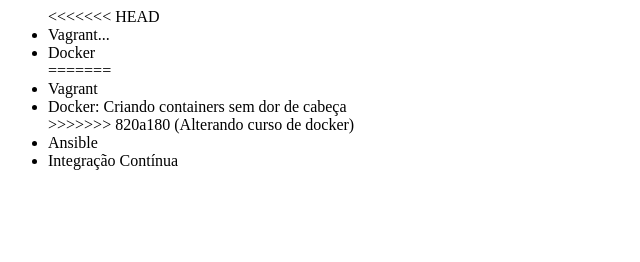
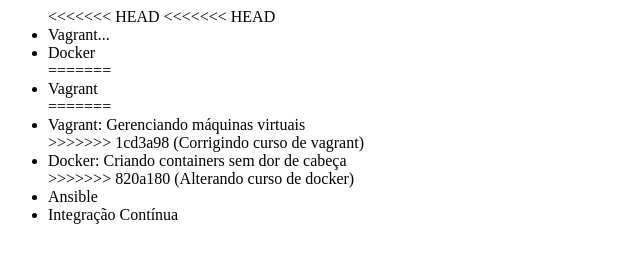
Before and after one commit to santospgs/alura-git, a plain HTML site: page index.html in a window 1280 px wide. Shown: the whole page, without its empty margins (0-640 px from the left). Drawn offline with Linux system fonts and the light colour scheme.

Commit message:
Corrigindo curso de vagrant

```diff
--- a/index.html
+++ b/index.html
@@ -7,10 +7,14 @@
 <body>
 	<ul>
 <<<<<<< HEAD
+<<<<<<< HEAD
 		<li>Vagrant...</li>
 		<li>Docker</li>
 =======
 		<li>Vagrant</li>
+=======
+		<li>Vagrant: Gerenciando máquinas virtuais</li>
+>>>>>>> 1cd3a98 (Corrigindo curso de vagrant)
 		<li>Docker: Criando containers sem dor de cabeça</li>
 >>>>>>> 820a180 (Alterando curso de docker)
 		<li>Ansible</li>
```
